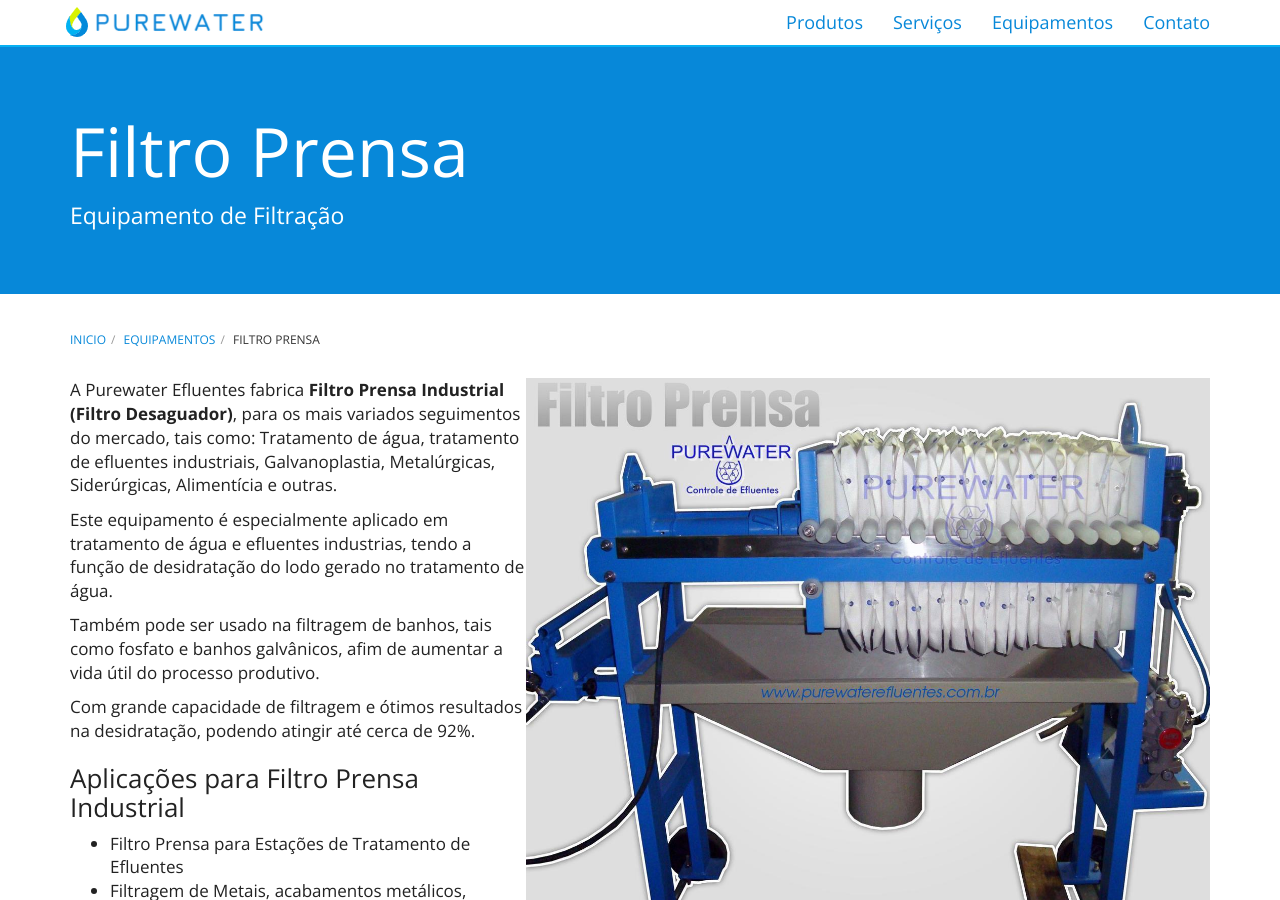
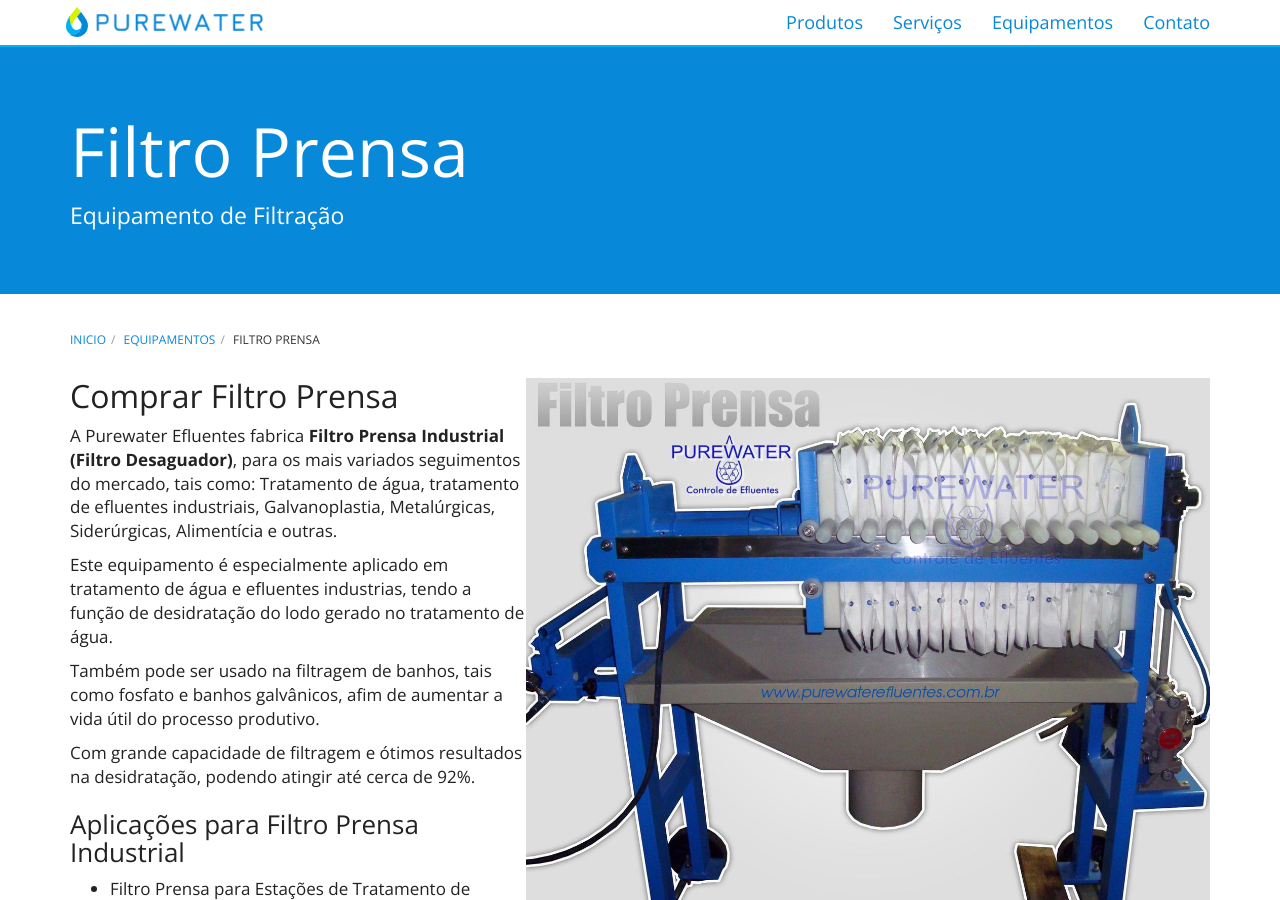
Before and after one commit to purewaterefluentes/purewaterefluentes.github.io, a Jekyll site: the page built from equipamentos/filtro-prensa.md, in a window 1280 px wide and 900 px high. Built offline with Jekyll 4.4.1, drawn with Linux system fonts in a browser that asks for light colours; nearby versions of some CDN libraries; library files that are not in the unit come from our copies.

Commit message:
Update filtro-prensa.md

```diff
--- a/equipamentos/filtro-prensa.md
+++ b/equipamentos/filtro-prensa.md
@@ -5,6 +5,8 @@
 subtitle: Equipamento de Filtração
 ---
 <img class="img-responsive pull-right" style="max-width: 60%;" src="../../website/images/small/filtro prensa purewater anuncio.jpg" alt="Filtro Prensa">
+
+## Comprar Filtro Prensa
 
 A Purewater Efluentes fabrica **Filtro Prensa Industrial (Filtro Desaguador)**, para os mais variados seguimentos do mercado, tais como: Tratamento de água, tratamento de efluentes industriais, Galvanoplastia, Metalúrgicas, Siderúrgicas, Alimentícia e outras.
 
```
